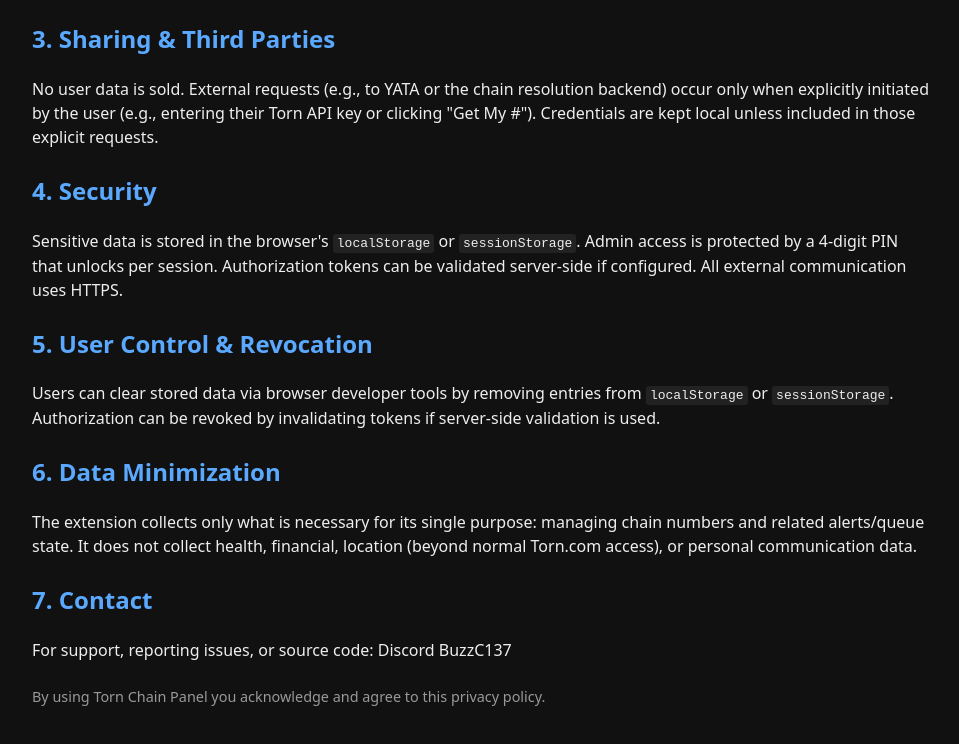
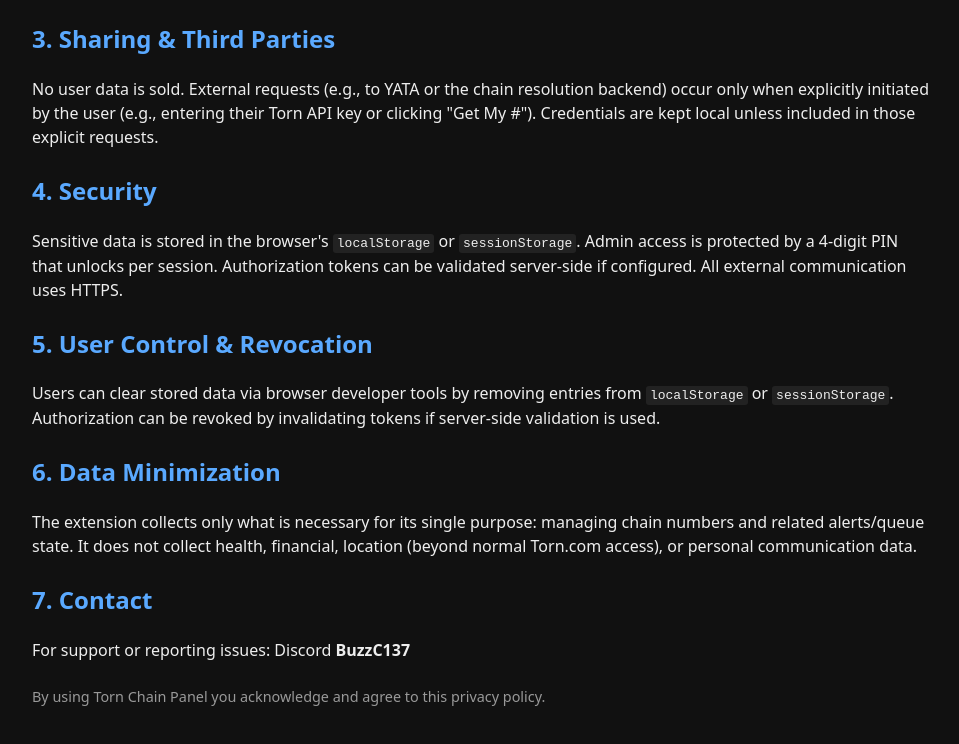
Before and after one commit to BuzzC137/torn-chain-panel-privacy, a plain HTML site: page privacy.html in a window 1280 px wide. Shown: the part 560-1304 px from the top of the page, without its empty margins (158-1117 px from the left). Drawn offline with Linux system fonts and the light colour scheme.

Commit message:
Update privacy.html

```diff
--- a/privacy.html
+++ b/privacy.html
@@ -54,9 +54,9 @@
   </section>
 
   <section>
-    <h2>7. Contact</h2>
-    <p>For support, reporting issues, or source code: Discord BuzzC137</a></p>
-  </section>
+  <h2>7. Contact</h2>
+  <p>For support or reporting issues: Discord <strong>BuzzC137</strong></p>
+</section>
 
   <p class="small">By using Torn Chain Panel you acknowledge and agree to this privacy policy.</p>
 </body>
```
